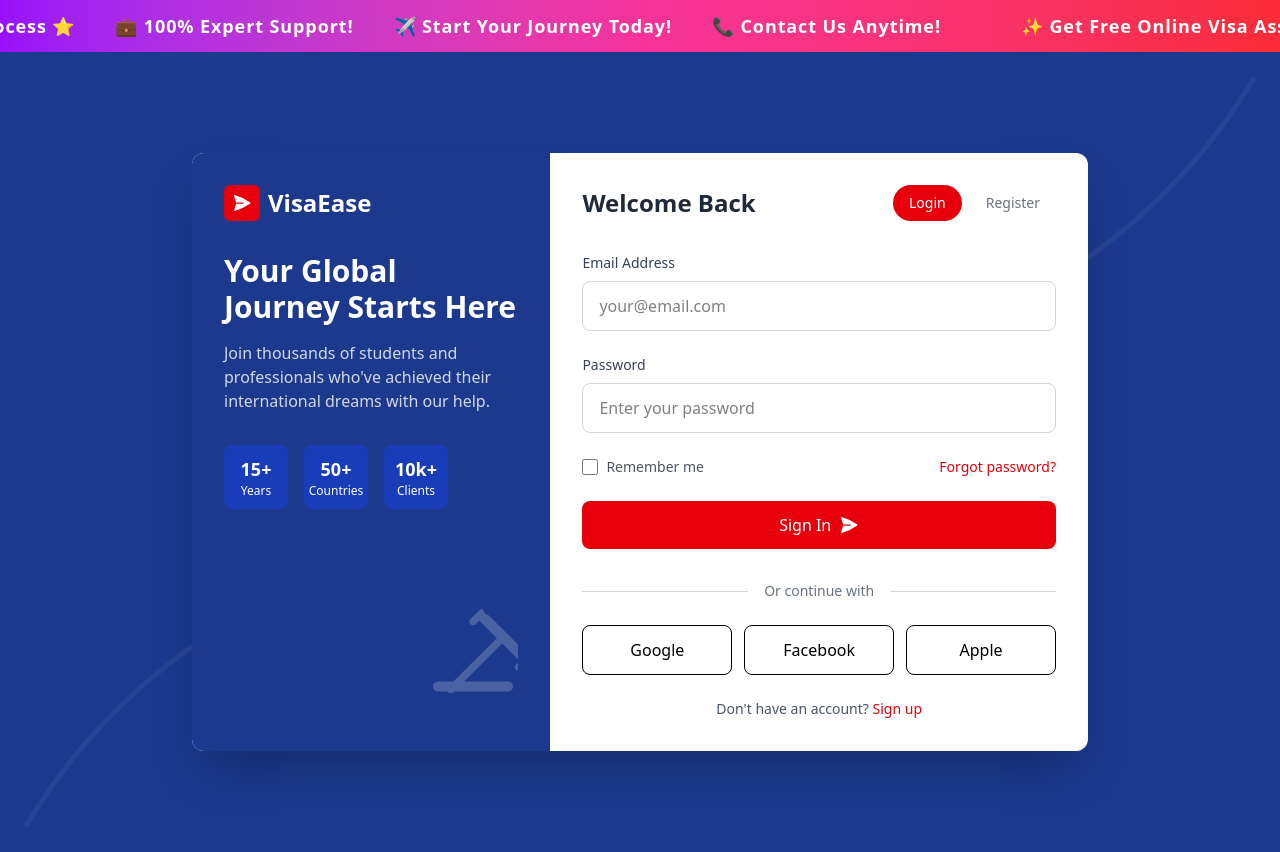
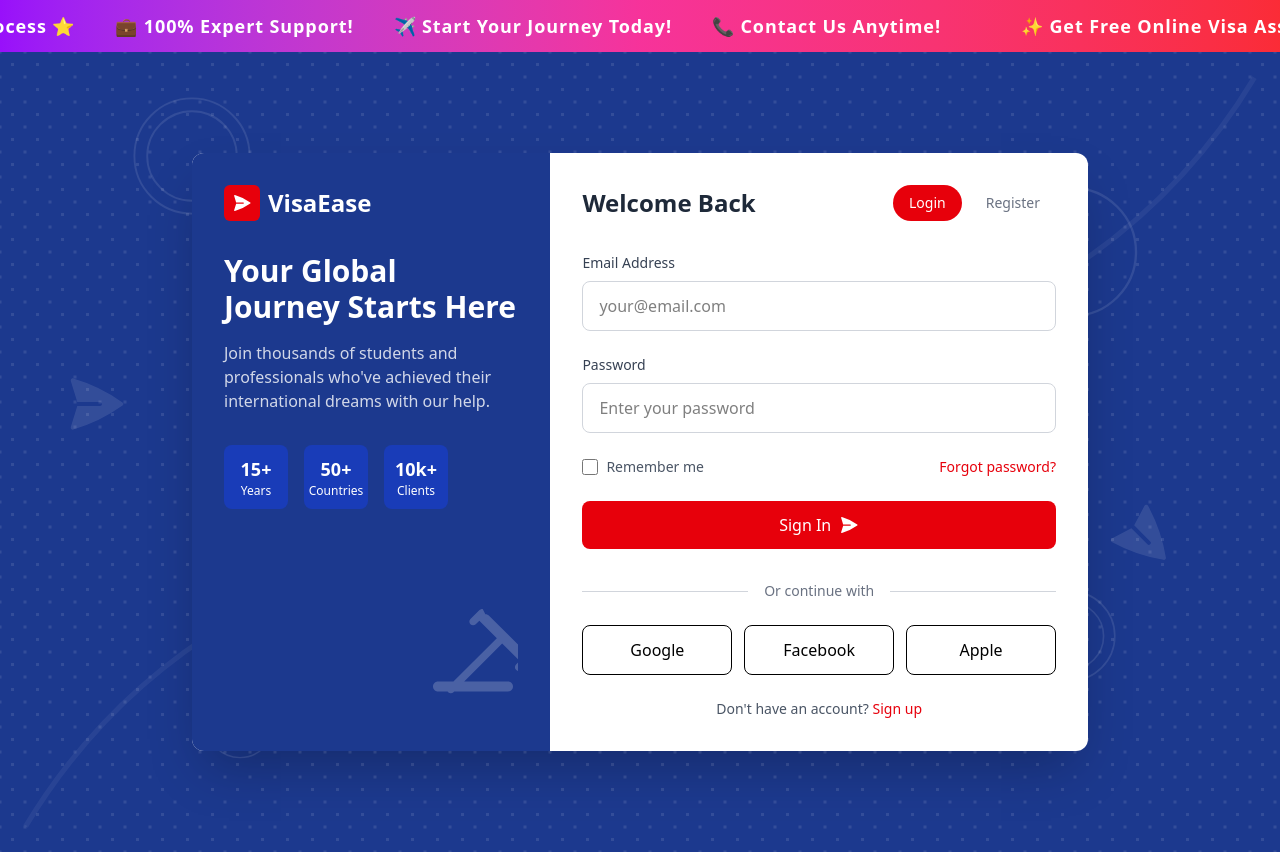
Before and after one commit to radheshpai87/visa-ease, a React (Vite) app: page /#/login in a window 1280 px wide. Built offline with nearby package versions, Linux system fonts and the light colour scheme.

Commit message:
Changed login page background

```diff
--- a/src/components/Login.jsx
+++ b/src/components/Login.jsx
@@ -17,6 +17,63 @@ const LoginRegistration = () => {
 
   return (
     <div className="min-h-screen bg-blue-900 flex items-center justify-center px-6 py-12 relative overflow-hidden">
+      {/* Base dot grid pattern */}
+      <div className="absolute inset-0"
+           style={{
+             backgroundImage: 'radial-gradient(#ffffff 1.5px, transparent 1.5px), radial-gradient(#ffffff 1.5px, transparent 1.5px)',
+             backgroundSize: '25px 25px',
+             backgroundPosition: '0 0, 12.5px 12.5px',
+             opacity: 0.1
+           }}
+      />
+
+      {/* Decorative background elements */}
+      <div className="absolute inset-0">
+        {/* Top Left Pattern */}
+        <div className="absolute top-[5%] left-[10%]">
+          <svg className="w-32 h-32" viewBox="0 0 100 100">
+            <circle cx="50" cy="50" r="45" stroke="#ffffff" strokeWidth="1.5" fill="none" className="opacity-10"/>
+            <circle cx="50" cy="50" r="35" stroke="#ffffff" strokeWidth="1.5" fill="none" className="opacity-10"/>
+          </svg>
+        </div>
+
+        {/* Top Right Pattern */}
+        <div className="absolute top-[15%] right-[10%]">
+          <svg className="w-40 h-40" viewBox="0 0 100 100">
+            <circle cx="50" cy="50" r="40" stroke="#ffffff" strokeWidth="1.5" fill="none" className="opacity-10"/>
+          </svg>
+        </div>
+
+        {/* Bottom Left Pattern */}
+        <div className="absolute bottom-[10%] left-[15%]">
+          <svg className="w-24 h-24" viewBox="0 0 100 100">
+            <circle cx="50" cy="50" r="35" stroke="#ffffff" strokeWidth="1.5" fill="none" className="opacity-10"/>
+          </svg>
+        </div>
+
+        {/* Bottom Right Pattern */}
+        <div className="absolute bottom-[20%] right-[12%]">
+          <svg className="w-28 h-28" viewBox="0 0 100 100">
+            <circle cx="50" cy="50" r="40" stroke="#ffffff" strokeWidth="1.5" fill="none" className="opacity-10"/>
+            <circle cx="50" cy="50" r="30" stroke="#ffffff" strokeWidth="1.5" fill="none" className="opacity-10"/>
+          </svg>
+        </div>
+
+        {/* Additional Decorative Elements */}
+        <div className="absolute top-[40%] left-[5%]">
+          <svg className="w-16 h-16 opacity-10" viewBox="0 0 24 24" fill="#ffffff">
+            <path d="M3.478 2.404a.75.75 0 0 0-.926.941l2.432 7.905H13.5a.75.75 0 0 1 0 1.5H4.984l-2.432 7.905a.75.75 0 0 0 .926.94 60.519 60.519 0 0 0 18.445-8.986.75.75 0 0 0 0-1.218A60.517 60.517 0 0 0 3.478 2.404Z" />
+          </svg>
+        </div>
+
+        <div className="absolute bottom-[35%] right-[8%]">
+          <svg className="w-16 h-16 opacity-10 rotate-45" viewBox="0 0 24 24" fill="#ffffff">
+            <path d="M3.478 2.404a.75.75 0 0 0-.926.941l2.432 7.905H13.5a.75.75 0 0 1 0 1.5H4.984l-2.432 7.905a.75.75 0 0 0 .926.94 60.519 60.519 0 0 0 18.445-8.986.75.75 0 0 0 0-1.218A60.517 60.517 0 0 0 3.478 2.404Z" />
+          </svg>
+        </div>
+      </div>
+
+      {/* Existing curved lines */}
       {[0, 1, 2].map((_, idx) => (
         <div
           key={idx}
```
